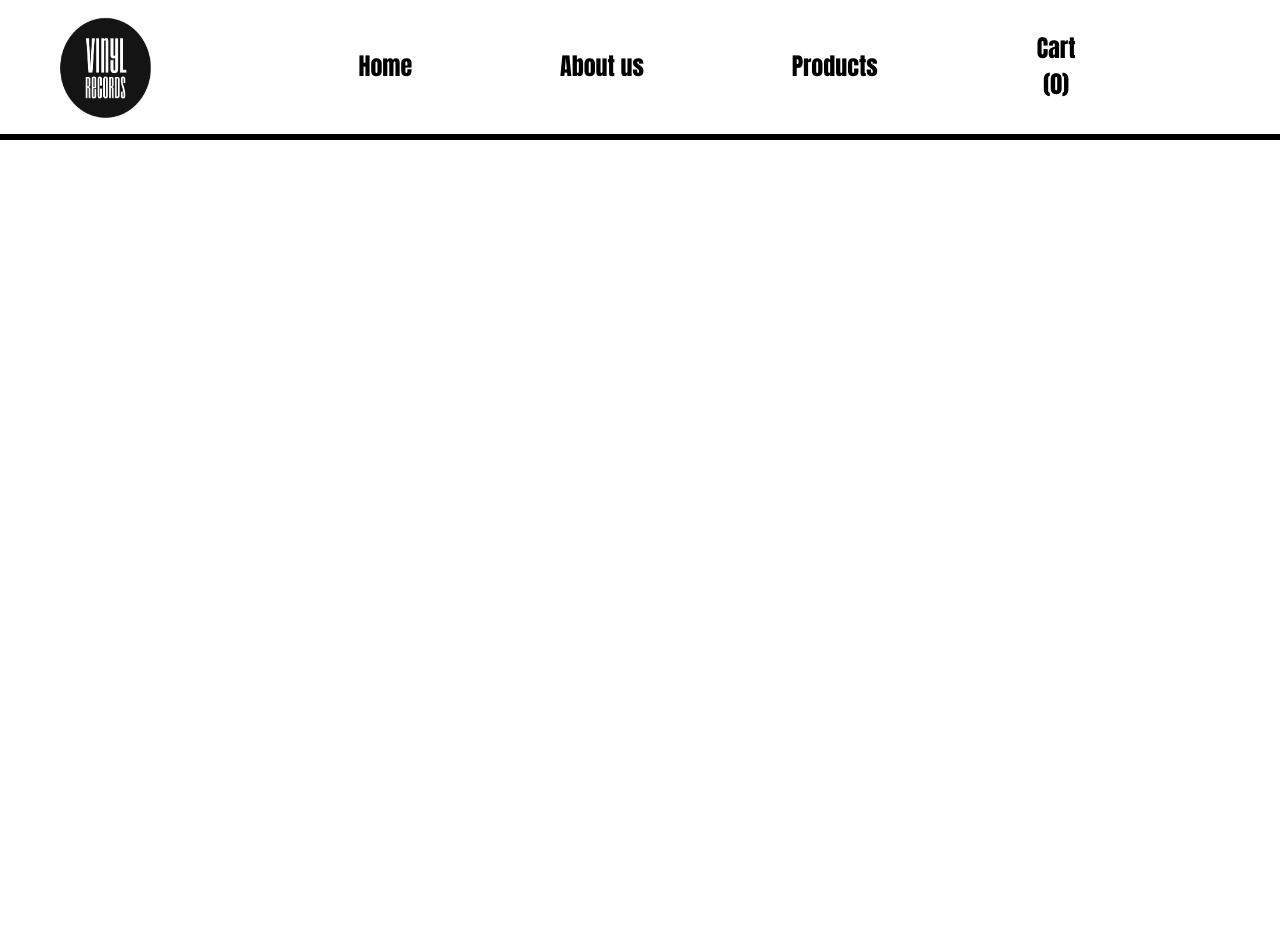
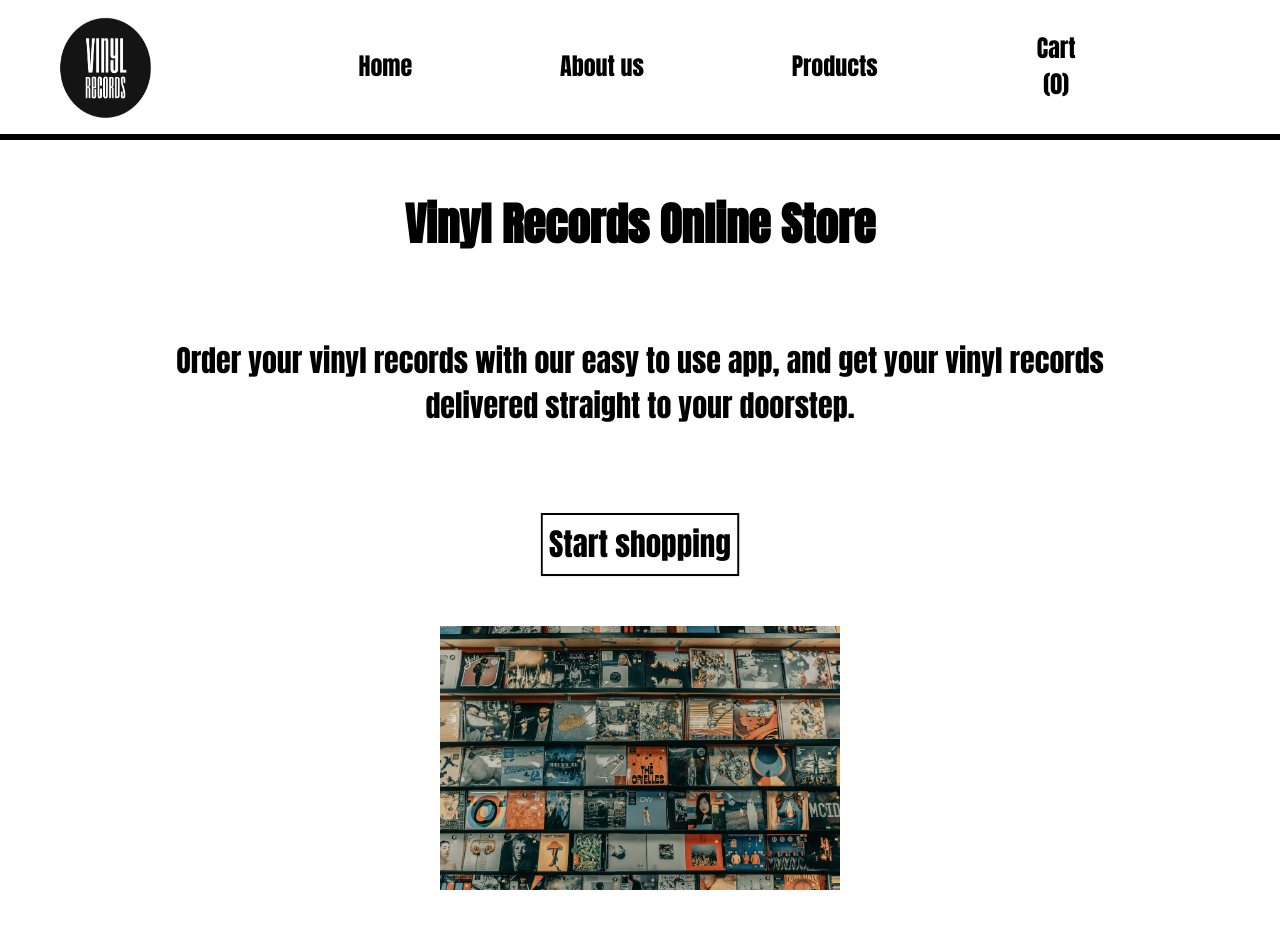
Before and after one commit to dim4ik2911/vinylrecords, a React (Create React App) app: page / in a window 1280 px wide. Shown: the top 928 px of the page. Before the commit the page ends 800 px from the top, so only its background shows below. Built offline with nearby package versions, Linux system fonts and the light colour scheme.

Commit message:
routes changed

```diff
--- a/src/components/Cart/Cart.jsx
+++ b/src/components/Cart/Cart.jsx
@@ -67,7 +67,7 @@ const Cart = (props) => {
                 </p>
 
                 <Link
-                  to="/vinylrecords/"
+                  to="/"
                   className={styles.modal__button}
                   onClick={(onClick, restartShopping)}
                 >
--- a/src/components/Navigation/Navigation.jsx
+++ b/src/components/Navigation/Navigation.jsx
@@ -31,7 +31,7 @@ const Navigation = () => {
           <div className={styles.navigation}>
             <img className={styles.logo} src={Logo} />
             <div className={styles.choice}>
-              <Link className={styles.link} to="/vinylrecords/">
+              <Link className={styles.link} to="/">
                 Home
               </Link>
               <Link className={styles.link} to="/vinylrecords/aboutus">
@@ -46,7 +46,7 @@ const Navigation = () => {
             </div>
           </div>
           <Switch>
-            <Route exact path="/vinylrecords/">
+            <Route exact path="/">
               <Home />
             </Route>
             <Route path="/vinylrecords/aboutus">
```
Also changed, not shown: 6 other files (tests, documents, lock files or other folders).
